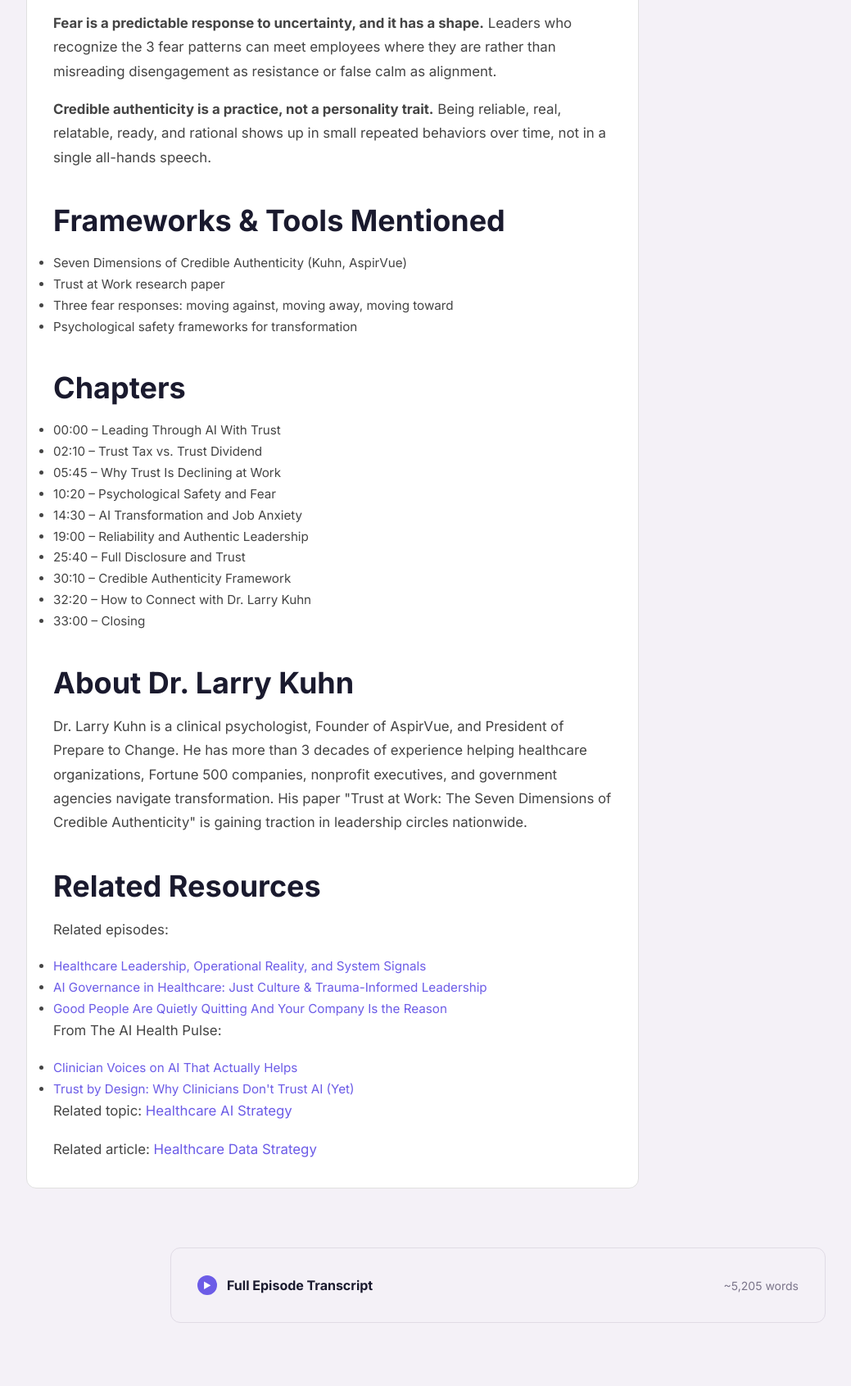
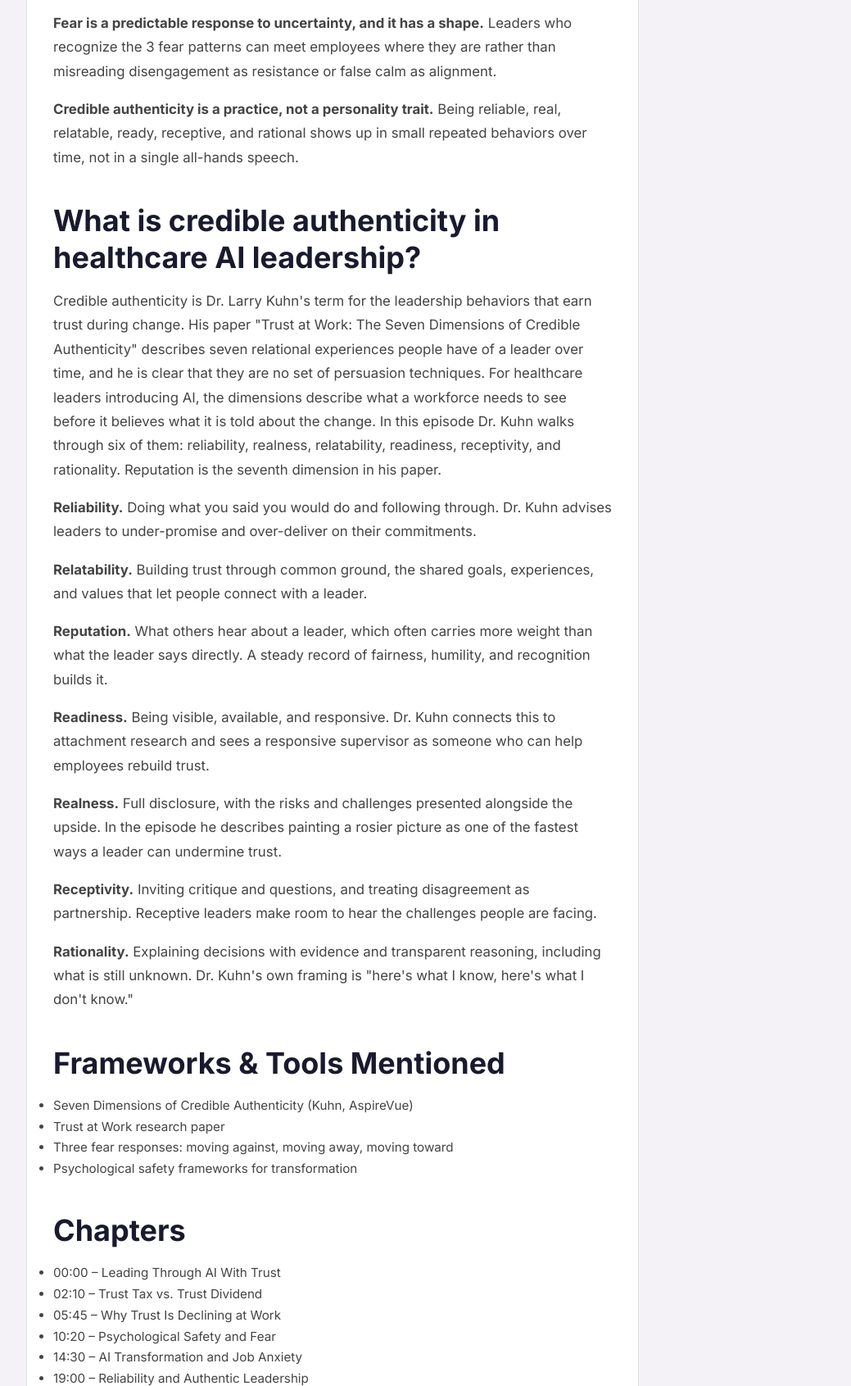
Before and after one commit to Chrishutusa1/signalroom-site, a website: page episodes/human-ai-leadership-equation.html in a window 1280 px wide. Shown: the part 2187-3878 px from the top of the page at 82% size, without its empty margins (32-1071 px from the left). Drawn offline with Linux system fonts and the light colour scheme.

Commit message:
Kuhn episode: define the seven dimensions of credible authenticity (#178)
Adds a definitions section and FAQ entry so AI answers to 'credible authenticity in
healthcare AI leadership' have a direct source; names receptivity in the takeaway (he
discusses it on air); fixes three AspirVue misspellings.


Claude-Session: https://claude.ai/code/session_01Q9oHxERpv21oRPXAYKH1hE

Co-authored-by: Claude <noreply@anthropic.com>

```diff
--- a/episodes/human-ai-leadership-equation.html
+++ b/episodes/human-ai-leadership-equation.html
@@ -73,6 +73,14 @@
   "@context": "https://schema.org",
   "@type": "FAQPage",
   "mainEntity": [
+    {
+      "@type": "Question",
+      "name": "What is credible authenticity in healthcare AI leadership?",
+      "acceptedAnswer": {
+        "@type": "Answer",
+        "text": "Credible authenticity is Dr. Larry Kuhn's term for the leadership behaviors that earn trust during change. His paper \"Trust at Work: The Seven Dimensions of Credible Authenticity\" names seven dimensions: reliability, relatability, reputation, readiness, realness, receptivity, and rationality. For healthcare leaders introducing AI, they describe what a workforce needs to see from its leaders before it trusts what it is told about the change."
+      }
+    },
     {
       "@type": "Question",
       "name": "How do you build trust in AI among clinicians and nurses?",
@@ -188,7 +196,7 @@
           <div class="show-notes-section" style="max-width: 800px; margin: 1.5rem auto 2rem; padding: 2rem; background: #fff; border-radius: 12px; border: 1px solid #e0e0e0;">
 <h3 style="margin: 0 0 1rem; font-size: 1.15rem; color: #1a1a2e; border-bottom: 2px solid #1a1a2e; padding-bottom: 0.5rem;">Show Notes</h3>
 <div style="color: #444; font-size: 0.95rem; line-height: 1.7;">
-<p>Leadership in AI starts with trust, and the data says leaders are starting from a deficit. Only 25% of employees say they trust their CEO, and just 21% strongly trust their organization. Dr. Larry Kuhn, clinical psychologist, Founder of AspirVue, and President of Prepare to Change, has spent more than 3 decades helping healthcare organizations, Fortune 500 companies, and government agencies rebuild the trust that AI transformation demands.</p>
+<p>Leadership in AI starts with trust, and the data says leaders are starting from a deficit. Only 25% of employees say they trust their CEO, and just 21% strongly trust their organization. Dr. Larry Kuhn, clinical psychologist, Founder of AspireVue, and President of Prepare to Change, has spent more than 3 decades helping healthcare organizations, Fortune 500 companies, and government agencies rebuild the trust that AI transformation demands.</p>
 <h2>What We Cover</h2>
 <ul>
   <li>Why trust is the single greatest barrier to healthcare AI adoption, and what the 5-decade drop from roughly 70% institutional trust in the 1970s to 25% today actually means for leaders driving change.</li>
@@ -200,10 +208,19 @@
 <h2>Key Takeaways</h2>
 <p><strong>Trust is relational, not informational.</strong> No amount of data, slide decks, or ChatGPT output can replace the lived experience of a leader who shows up consistently, follows through on commitments, and grounds decisions in evidence rather than sales pitches.</p>
 <p><strong>Fear is a predictable response to uncertainty, and it has a shape.</strong> Leaders who recognize the 3 fear patterns can meet employees where they are rather than misreading disengagement as resistance or false calm as alignment.</p>
-<p><strong>Credible authenticity is a practice, not a personality trait.</strong> Being reliable, real, relatable, ready, and rational shows up in small repeated behaviors over time, not in a single all-hands speech.</p>
+<p><strong>Credible authenticity is a practice, not a personality trait.</strong> Being reliable, real, relatable, ready, receptive, and rational shows up in small repeated behaviors over time, not in a single all-hands speech.</p>
+<h2>What is credible authenticity in healthcare AI leadership?</h2>
+<p>Credible authenticity is Dr. Larry Kuhn's term for the leadership behaviors that earn trust during change. His paper "Trust at Work: The Seven Dimensions of Credible Authenticity" describes seven relational experiences people have of a leader over time, and he is clear that they are no set of persuasion techniques. For healthcare leaders introducing AI, the dimensions describe what a workforce needs to see before it believes what it is told about the change. In this episode Dr. Kuhn walks through six of them: reliability, realness, relatability, readiness, receptivity, and rationality. Reputation is the seventh dimension in his paper.</p>
+<p><strong>Reliability.</strong> Doing what you said you would do and following through. Dr. Kuhn advises leaders to under-promise and over-deliver on their commitments.</p>
+<p><strong>Relatability.</strong> Building trust through common ground, the shared goals, experiences, and values that let people connect with a leader.</p>
+<p><strong>Reputation.</strong> What others hear about a leader, which often carries more weight than what the leader says directly. A steady record of fairness, humility, and recognition builds it.</p>
+<p><strong>Readiness.</strong> Being visible, available, and responsive. Dr. Kuhn connects this to attachment research and sees a responsive supervisor as someone who can help employees rebuild trust.</p>
+<p><strong>Realness.</strong> Full disclosure, with the risks and challenges presented alongside the upside. In the episode he describes painting a rosier picture as one of the fastest ways a leader can undermine trust.</p>
+<p><strong>Receptivity.</strong> Inviting critique and questions, and treating disagreement as partnership. Receptive leaders make room to hear the challenges people are facing.</p>
+<p><strong>Rationality.</strong> Explaining decisions with evidence and transparent reasoning, including what is still unknown. Dr. Kuhn's own framing is "here's what I know, here's what I don't know."</p>
 <h2>Frameworks & Tools Mentioned</h2>
 <ul>
-  <li>Seven Dimensions of Credible Authenticity (Kuhn, AspirVue)</li>
+  <li>Seven Dimensions of Credible Authenticity (Kuhn, AspireVue)</li>
   <li>Trust at Work research paper</li>
   <li>Three fear responses: moving against, moving away, moving toward</li>
   <li>Psychological safety frameworks for transformation</li>
@@ -222,7 +239,7 @@
   <li>33:00 – Closing</li>
 </ul>
 <h2>About Dr. Larry Kuhn</h2>
-<p>Dr. Larry Kuhn is a clinical psychologist, Founder of AspirVue, and President of Prepare to Change. He has more than 3 decades of experience helping healthcare organizations, Fortune 500 companies, nonprofit executives, and government agencies navigate transformation. His paper "Trust at Work: The Seven Dimensions of Credible Authenticity" is gaining traction in leadership circles nationwide.</p>
+<p>Dr. Larry Kuhn is a clinical psychologist, Founder of AspireVue, and President of Prepare to Change. He has more than 3 decades of experience helping healthcare organizations, Fortune 500 companies, nonprofit executives, and government agencies navigate transformation. His paper "Trust at Work: The Seven Dimensions of Credible Authenticity" is gaining traction in leadership circles nationwide.</p>
 <h2>Related Resources</h2>
 <p>Related episodes:</p>
 <ul>
```
